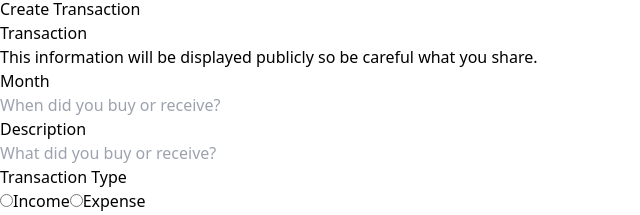
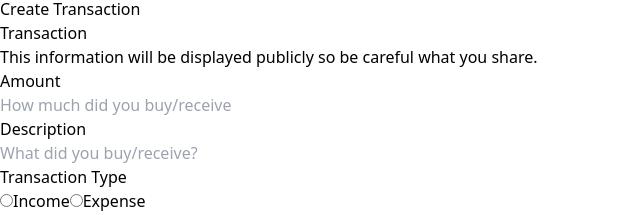
Before and after one commit to aneeshb7/ensf-607-608-project, a React (Vite) app in the folder client/: page /create in a window 1280 px wide. Shown: the part 327-542 px from the top of the page, without its empty margins (0-640 px from the left). Built offline with nearby package versions, Linux system fonts and the light colour scheme.

Commit message:
Few changes to the names.

```diff
--- a/client/src/components/Record.jsx
+++ b/client/src/components/Record.jsx
@@ -105,16 +105,16 @@ export default function Record() {
                 htmlFor="name"
                 className="block text-sm font-medium leading-6 text-slate-900"
               >
-                Month
+                Amount
               </label>
               <div className="mt-2">
                 <div className="flex rounded-md shadow-sm ring-1 ring-inset ring-slate-300 focus-within:ring-2 focus-within:ring-inset focus-within:ring-indigo-600 sm:max-w-md">
                   <input
                     type="text"
-                    name="Date"
-                    id="Date"
+                    name="Amount"
+                    id="Amount"
                     className="block flex-1 border-0 bg-transparent py-1.5 pl-1 text-slate-900 placeholder:text-slate-400 focus:ring-0 sm:text-sm sm:leading-6"
-                    placeholder="When did you buy or receive?"
+                    placeholder="How much did you buy/receive?"
                     value={form.name}
                     onChange={(e) => updateForm({ name: e.target.value })}
                   />
@@ -135,7 +135,7 @@ export default function Record() {
                     name="description"
                     id="description"
                     className="block flex-1 border-0 bg-transparent py-1.5 pl-1 text-slate-900 placeholder:text-slate-400 focus:ring-0 sm:text-sm sm:leading-6"
-                    placeholder="What did you buy or receive?"
+                    placeholder="What did you buy/receive?"
                     value={form.position}
                     onChange={(e) => updateForm({ position: e.target.value })}
                   />
--- a/client/src/components/RecordList.js
+++ b/client/src/components/RecordList.js
@@ -86,7 +86,7 @@ export default function RecordList() {
             <thead className="[&_tr]:border-b">
               <tr className="border-b transition-colors hover:bg-muted/50 data-[state=selected]:bg-muted">
                 <th className="h-12 px-4 text-left align-middle font-medium text-muted-foreground [&:has([role=checkbox])]:pr-0">
-                  Month
+                  Amount
                 </th>
                 <th className="h-12 px-4 text-left align-middle font-medium text-muted-foreground [&:has([role=checkbox])]:pr-0">
                   Description
```
